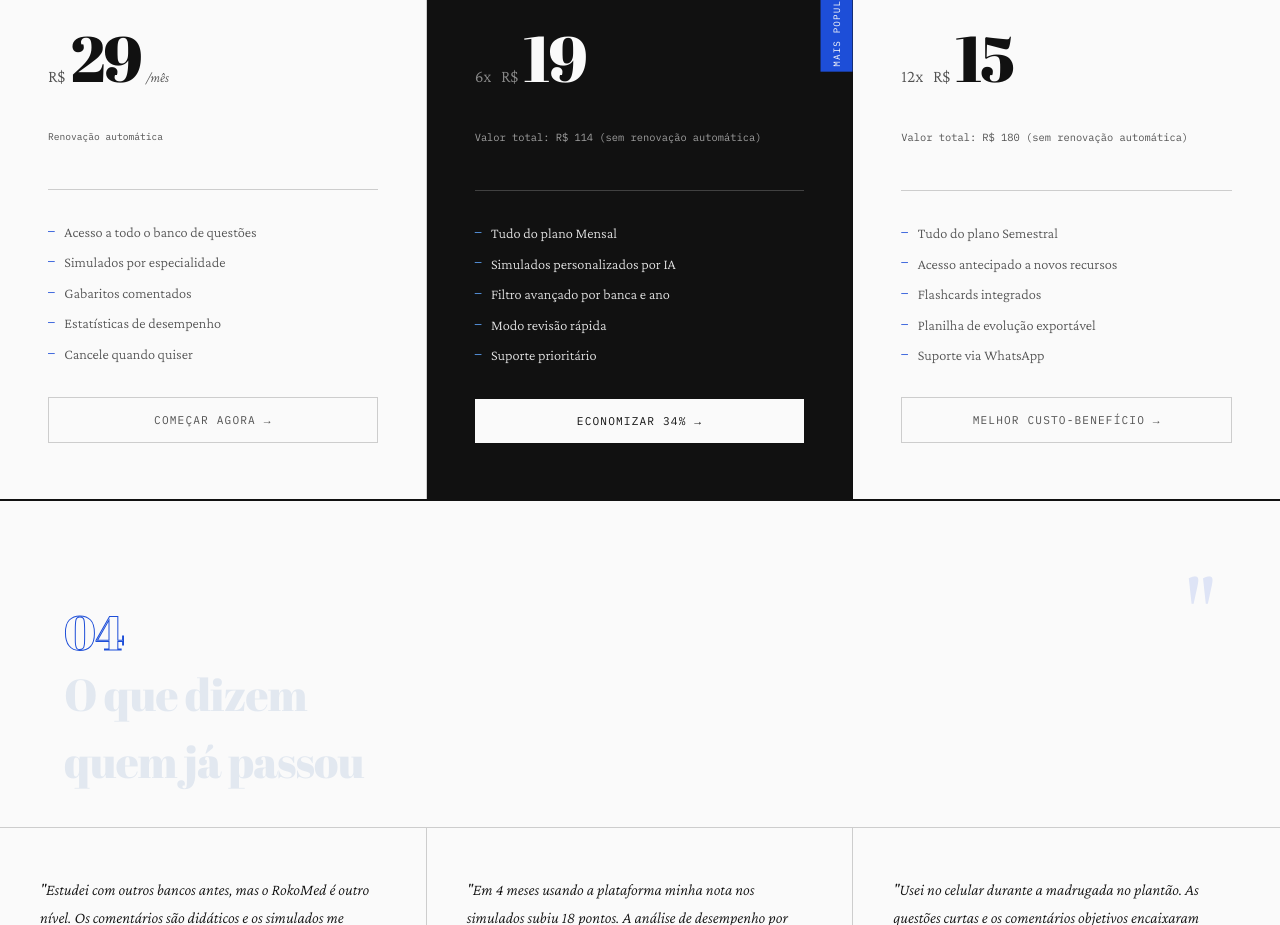
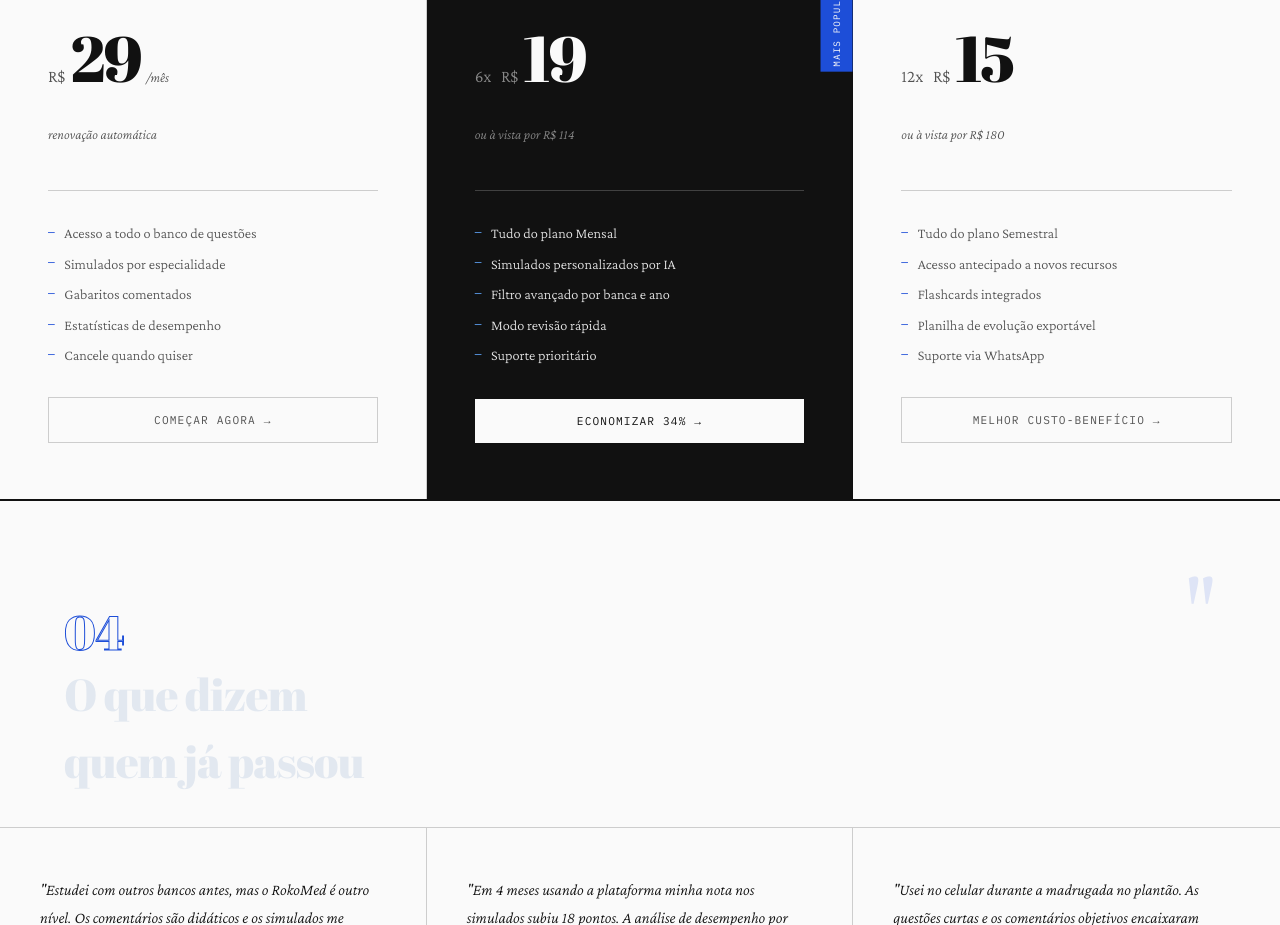
Before and after one commit to brmm001/rokomed, a React (Vite) app in the folder frontend/: page / in a window 1280 px wide. Shown: the part 2220-3145 px from the top of the page. Built offline with nearby package versions, Linux system fonts and the light colour scheme; no server answers.

Commit message:
style: atualizar copy e tipografia dos preços

```diff
--- a/frontend/src/pages/Landing.tsx
+++ b/frontend/src/pages/Landing.tsx
@@ -297,7 +297,7 @@ export default function LandingPage() {
             <div className="lp-pc">
               <div className="lp-pc-lbl">Mensal</div>
               <div className="lp-pc-price"><span className="lp-cur">R$</span><span className="lp-amt">29</span><span className="lp-per">/mês</span></div>
-              <div style={{fontFamily:'var(--mono)', fontSize:'0.6rem', color:'var(--muted)', marginTop:'0.5rem'}}>Renovação automática</div>
+              <div style={{fontFamily:'var(--body)', fontWeight:300, fontStyle:'italic', fontSize:'0.85rem', color:'var(--muted)', marginTop:'0.2rem'}}>renovação automática</div>
               <hr className="lp-r" style={{marginTop:'0.8rem'}} />
               <ul className="lp-pc-feats">
                 <li>Acesso a todo o banco de questões</li>
@@ -314,7 +314,7 @@ export default function LandingPage() {
               <div className="lp-pc-price" style={{alignItems:'baseline'}}>
                 <span className="lp-cur">6x</span><span className="lp-cur" style={{marginLeft:'0.3rem'}}>R$</span><span className="lp-amt">19</span>
               </div>
-              <div style={{fontFamily:'var(--mono)', fontSize:'0.65rem', color:'rgba(255,255,255,0.6)', marginTop:'0.5rem'}}>Valor total: R$ 114 (sem renovação automática)</div>
+              <div style={{fontFamily:'var(--body)', fontWeight:300, fontStyle:'italic', fontSize:'0.85rem', color:'rgba(255,255,255,0.5)', marginTop:'0.2rem'}}>ou à vista por R$ 114</div>
               <hr className="lp-r" style={{marginTop:'0.8rem'}} />
               <ul className="lp-pc-feats">
                 <li>Tudo do plano Mensal</li>
@@ -330,7 +330,7 @@ export default function LandingPage() {
               <div className="lp-pc-price" style={{alignItems:'baseline'}}>
                 <span className="lp-cur">12x</span><span className="lp-cur" style={{marginLeft:'0.3rem'}}>R$</span><span className="lp-amt">15</span>
               </div>
-              <div style={{fontFamily:'var(--mono)', fontSize:'0.65rem', color:'var(--muted)', marginTop:'0.5rem'}}>Valor total: R$ 180 (sem renovação automática)</div>
+              <div style={{fontFamily:'var(--body)', fontWeight:300, fontStyle:'italic', fontSize:'0.85rem', color:'var(--muted)', marginTop:'0.2rem'}}>ou à vista por R$ 180</div>
               <hr className="lp-r" style={{marginTop:'0.8rem'}} />
               <ul className="lp-pc-feats">
                 <li>Tudo do plano Semestral</li>
```
